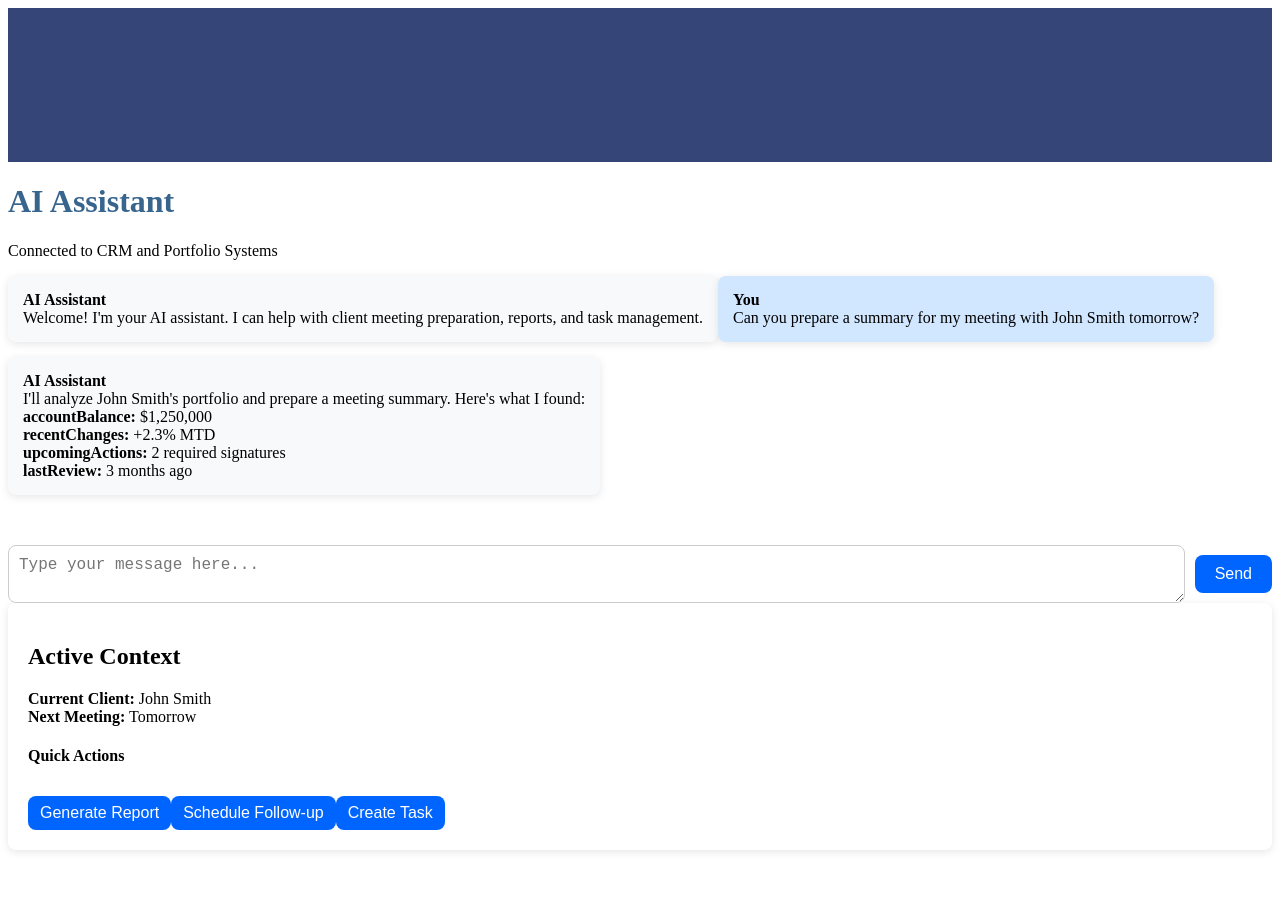
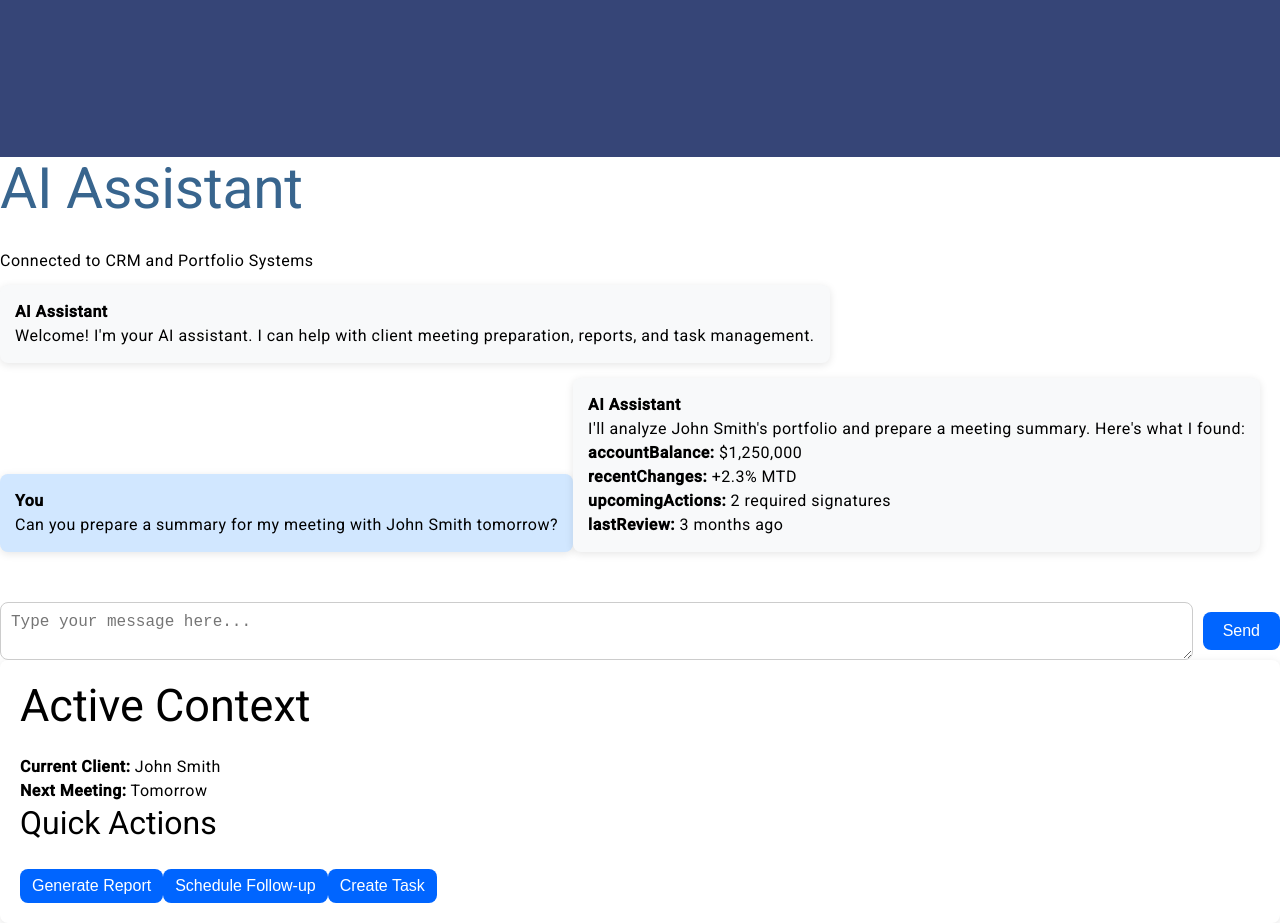
Before and after one commit to smccarthy-pm/Oceans, an Angular app: page / in a window 1280 px wide. Before the commit the page ends 858 px from the top, so only its background shows below. Built offline with nearby package versions, Linux system fonts and the light colour scheme.

Commit message:
update material

```diff
--- a/angular.json
+++ b/angular.json
@@ -27,6 +27,7 @@
               }
             ],
             "styles": [
+              "@angular/material/prebuilt-themes/azure-blue.css",
               "src/styles.css"
             ],
             "scripts": []
@@ -85,6 +86,7 @@
               }
             ],
             "styles": [
+              "@angular/material/prebuilt-themes/azure-blue.css",
               "src/styles.css"
             ],
             "scripts": []
--- a/package.json
+++ b/package.json
@@ -4,6 +4,8 @@
     "@angular/cli": "^18.2.11"
   },
   "dependencies": {
+    "@angular/animations": "^18.2.11",
+    "@angular/cdk": "^18.2.13",
     "@angular/common": "^18.2.11",
     "@angular/compiler": "^18.2.11",
     "@angular/core": "^18.2.11",
--- a/src/app/app.config.ts
+++ b/src/app/app.config.ts
@@ -2,7 +2,8 @@
 import { provideRouter } from '@angular/router';
 
 import { routes } from './app.routes';
+import { provideAnimationsAsync } from '@angular/platform-browser/animations/async';
 
 export const appConfig: ApplicationConfig = {
-  providers: [provideZoneChangeDetection({ eventCoalescing: true }), provideRouter(routes)]
+  providers: [provideZoneChangeDetection({ eventCoalescing: true }), provideRouter(routes), provideAnimationsAsync()]
 };
--- a/src/index.html
+++ b/src/index.html
@@ -6,8 +6,10 @@
   <base href="/">
   <meta name="viewport" content="width=device-width, initial-scale=1">
   <link rel="icon" type="image/x-icon" href="favicon.ico">
+  <link href="https://fonts.googleapis.com/css2?family=Roboto:wght@300;400;500&display=swap" rel="stylesheet">
+  <link href="https://fonts.googleapis.com/icon?family=Material+Icons" rel="stylesheet">
 </head>
-<body>
+<body class="mat-typography">
   <app-root></app-root>
 </body>
 </html>
--- a/src/styles.css
+++ b/src/styles.css
@@ -58,3 +58,6 @@
     border-radius: var(--border-radius);
     border: 1px solid #ddd;
   }
+
+html, body { height: 100%; }
+body { margin: 0; font-family: Roboto, "Helvetica Neue", sans-serif; }
```
Also changed, not shown: 1 other file (tests, documents, lock files or other folders).
